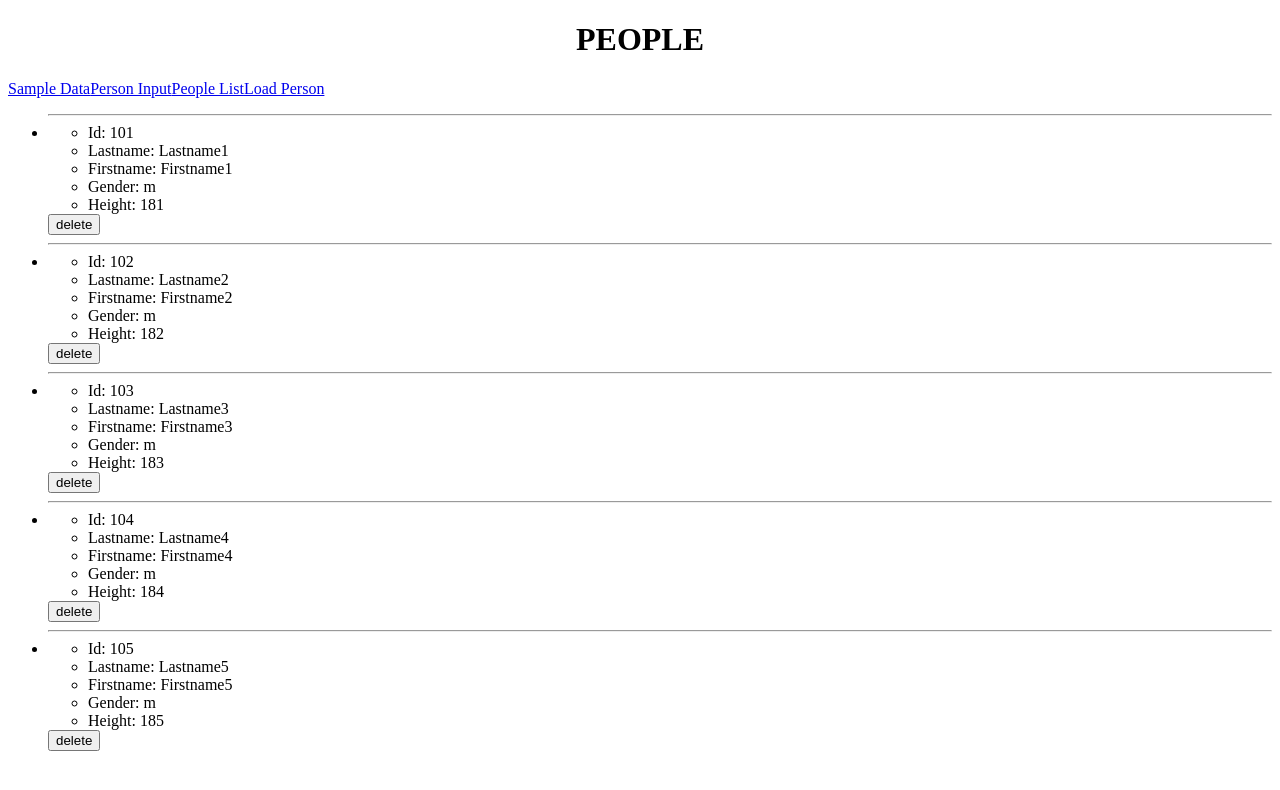
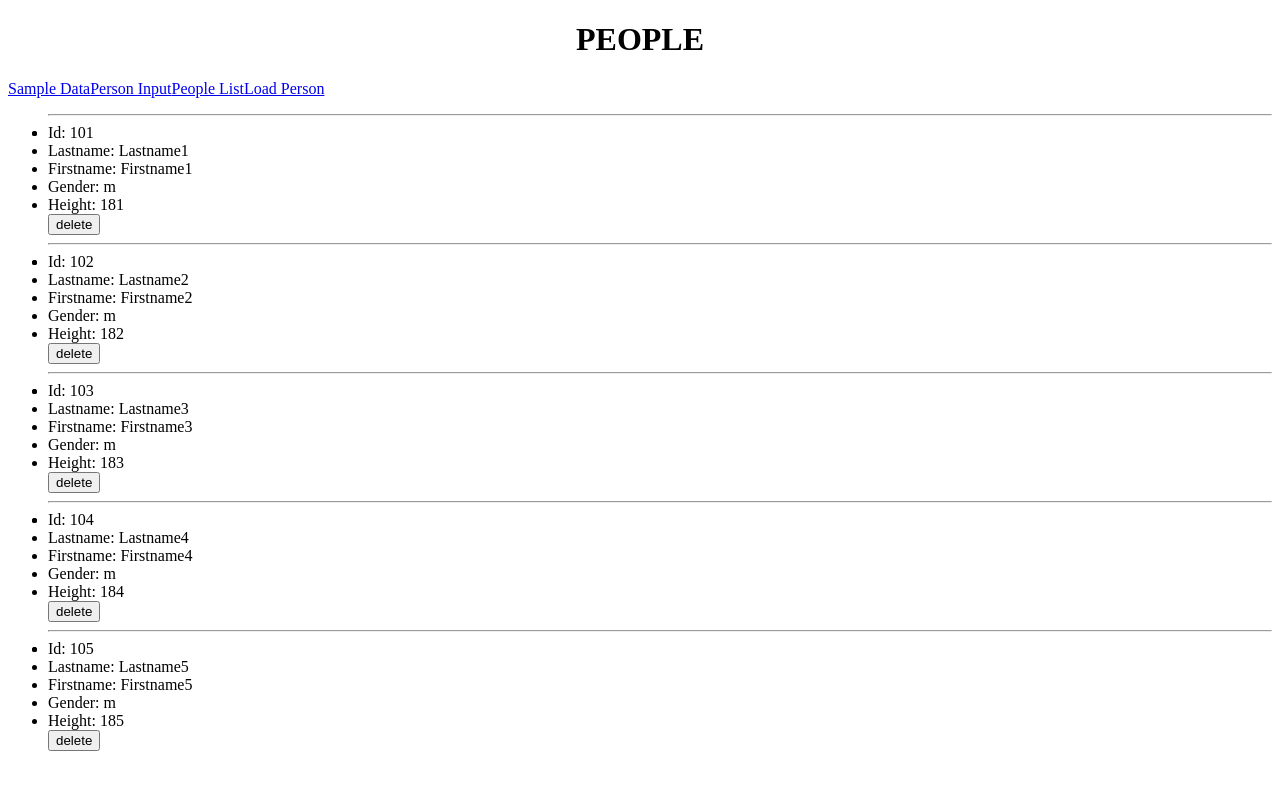
Before and after one commit to Javacream/org.javacream.training.angular, an Angular app: page /list in a window 1280 px wide. Shown: the top 790 px of the page. Built offline with nearby package versions, Linux system fonts and the light colour scheme.

Commit message:
implement reference

```diff
--- a/src/app/app.component.ts
+++ b/src/app/app.component.ts
@@ -3,8 +3,11 @@ import { Component } from '@angular/core';
 @Component({
   selector: 'app-root',
   templateUrl: './app.component.html',
-  styleUrls: ['./app.component.css']
+  styleUrls: ['./app.component.css'],
 })
 export class AppComponent {
   title = 'PEOPLE';
+  constructor(){
+    console.log("*********** Initializing PeopleManager")
+  }
 }
--- a/src/app/people-model.service.ts
+++ b/src/app/people-model.service.ts
@@ -28,6 +28,8 @@ class PersonClass implements Person{
   people: Array<Person>
   sample_person: Person
   constructor(){
+    console.log("*********** Initializing PeopleManager")
+
     this.people = new Array<Person>()
     this.sample_person = {
       lastname: "Sawitzki",
--- a/src/app/sample-person/sample-person.component.ts
+++ b/src/app/sample-person/sample-person.component.ts
@@ -10,10 +10,12 @@ export class SamplePersonComponent implements OnInit {
   peopleManager: PeopleManager
   constructor(peopleManager: PeopleManager) {
     this.peopleManager = peopleManager
+    console.log("*********** Initializing SamplePersonComponent constructor")
 
   }
 
   ngOnInit() {
+    console.log("*********** Initializing SamplePersonComponent ngOnInit")
   }
 
 }
--- a/src/app/simple-person-detail/simple-person-detail.component.html
+++ b/src/app/simple-person-detail/simple-person-detail.component.html
@@ -1,5 +1,3 @@
-<hr />
-<ul>
   <li>
     Id: {{person.id}}
   </li>
@@ -15,6 +13,4 @@
   <li>
     Height: {{person.height}}
   </li>
-</ul>
-
 <input *ngIf="state" type="button" value="delete" (click)="delete()" />
--- a/src/app/simple-person-list/simple-person-list.component.html
+++ b/src/app/simple-person-list/simple-person-list.component.html
@@ -1,5 +1,6 @@
   <ul>
     <li *ngFor="let p of peopleManager.people, let i = index">
+      <hr />
       <app-simple-person-detail
         [person]="p"
         [index]="i"
```
